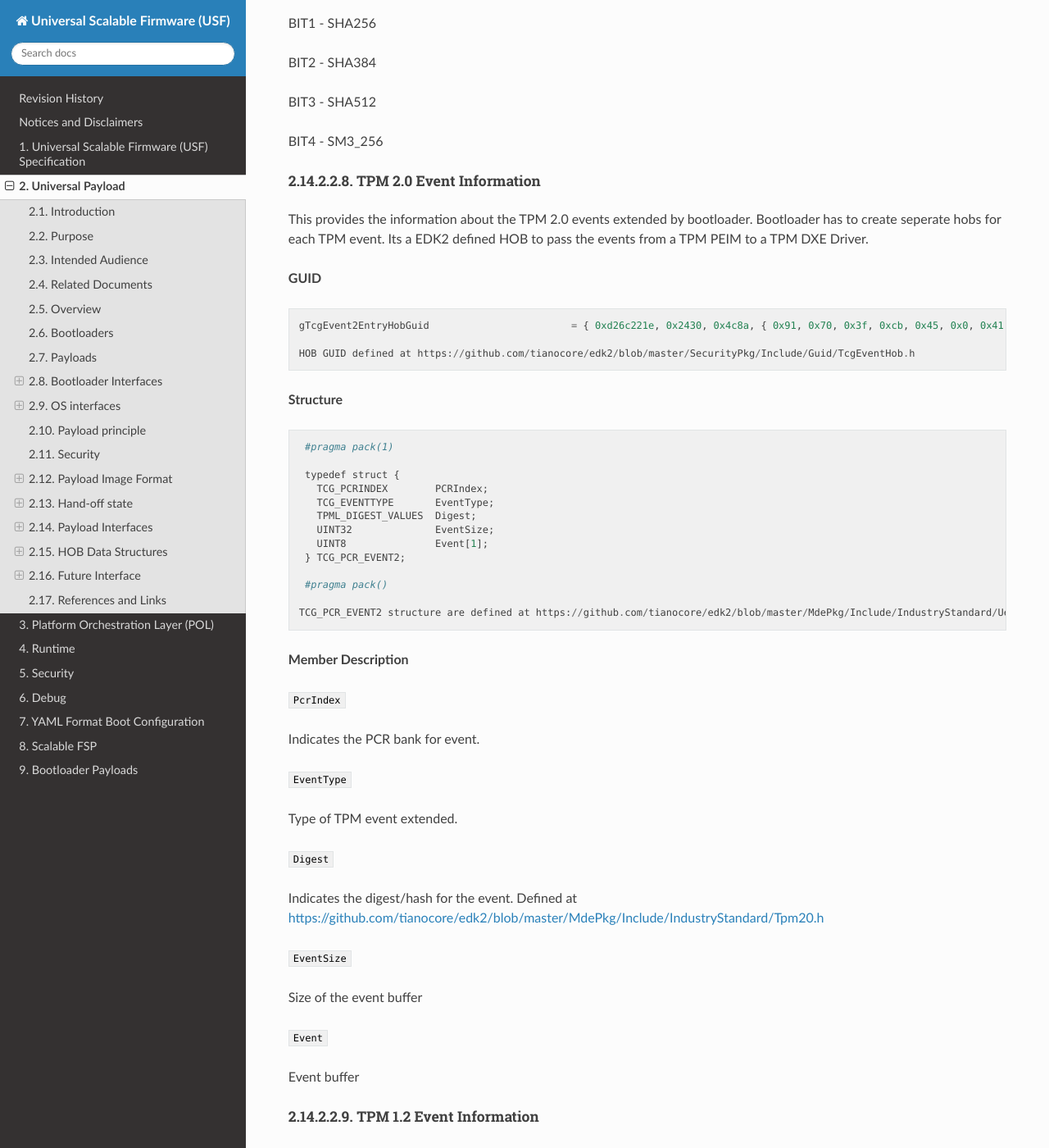
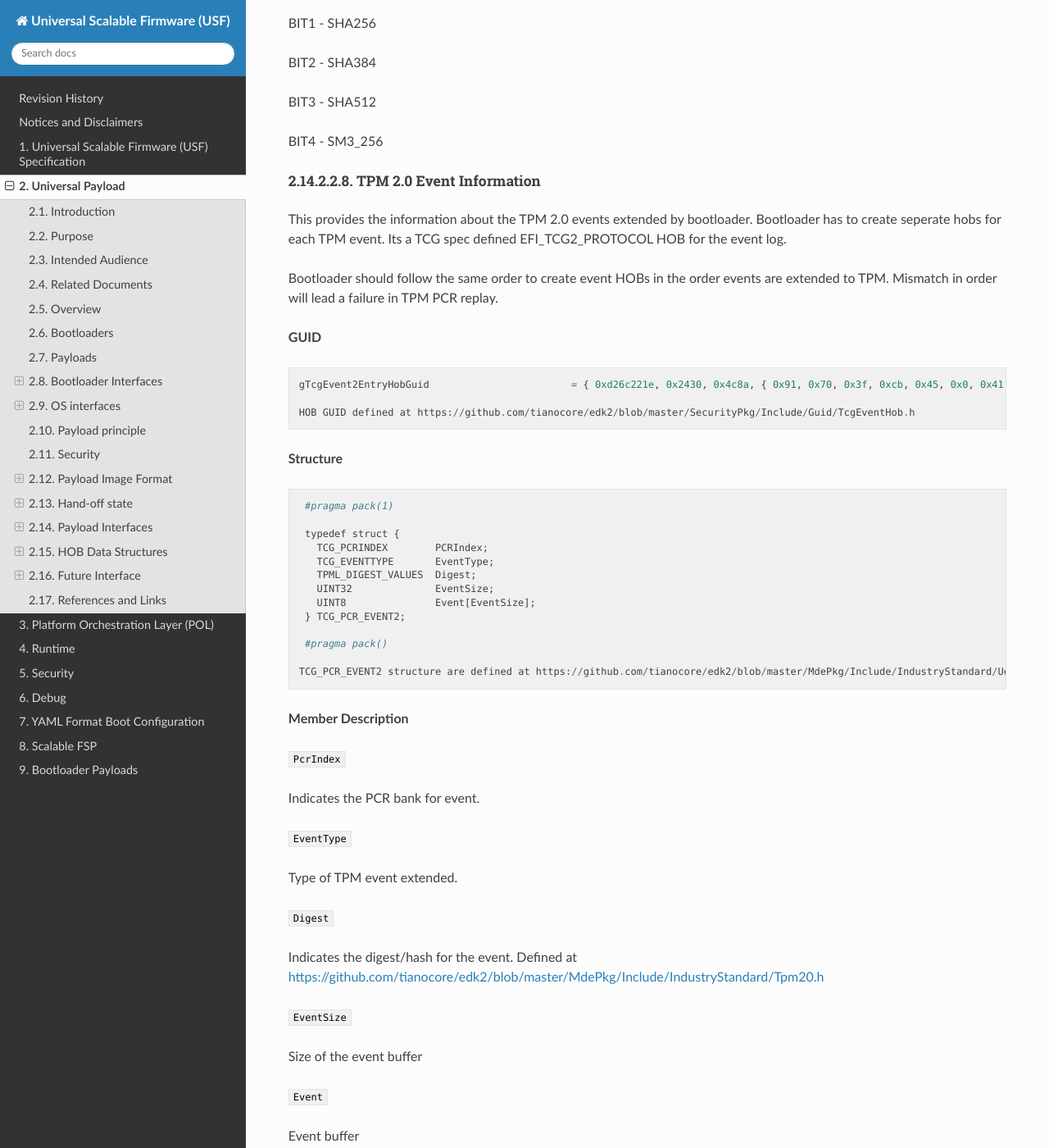
Before and after one commit to UniversalScalableFirmware/documentation, a Sphinx documentation site: the page built from source/2_universal_payload.rst, in a window 1280 px wide and 1400 px high, scrolled down 24760 px. Shown: the whole window at 82% size. Built offline with Sphinx 7.4.7 and the Read the Docs theme 2.0.0, drawn with Linux system fonts in a browser that asks for light colours; some of the changed text lies outside the part shown.

Commit message:
Update universal payload spec version to 0.9
Update the definitions for secure boot and TPM event HOBs.

Signed-off-by: Subash Lakkimsetti <subash.lakkimsetti@intel.com>

```diff
--- a/source/2_universal_payload.rst
+++ b/source/2_universal_payload.rst
@@ -1420,7 +1420,10 @@ TPM 2.0 Event Information
 %%%%%%%%%%%%%%%%%%%%%%%%%
 
 This provides the information about the TPM 2.0 events extended by bootloader. Bootloader has to create seperate hobs for each TPM event.
-Its a EDK2 defined HOB to pass the events from  a TPM PEIM to a TPM DXE Driver.
+Its a TCG spec defined EFI_TCG2_PROTOCOL HOB for the event log.
+
+Bootloader should follow the same order to create event HOBs in the order events are extended to TPM. Mismatch in order will lead a failure
+in TPM PCR replay.
 
 **GUID**
 
@@ -1442,7 +1445,7 @@ Its a EDK2 defined HOB to pass the events from  a TPM PEIM to a TPM DXE Driver.
     TCG_EVENTTYPE       EventType;
     TPML_DIGEST_VALUES  Digest;
     UINT32              EventSize;
-    UINT8               Event[1];
+    UINT8               Event[EventSize];
   } TCG_PCR_EVENT2;
 
   #pragma pack()
@@ -1476,7 +1479,10 @@ TPM 1.2 Event Information
 %%%%%%%%%%%%%%%%%%%%%%%%%
 
 This provides the information about the TPM 1.2 events extended by bootloader. Bootloader has to create seperate hobs for each TPM event.
-Its a EDK2 defined HOB to pass the events from  a TPM PEIM to a TPM DXE Driver.
+Its a TCG spec defined EFI_TCG2_PROTOCOL HOB for the event log.
+
+Bootloader should follow the same order to create event HOBs in the order events are extended to TPM. Mismatch in order will lead a failure
+in TPM PCR replay.
 
 **GUID**
 
@@ -1501,7 +1507,7 @@ Its a EDK2 defined HOB to pass the events from  a TPM PEIM to a TPM DXE Driver.
     UINT32              EventType;
     TPM_DIGEST          Digest;
     UINT32              EventSize;
-    UINT8               Event[1];
+    UINT8               Event[EventSize];
   } TCG_PCR_EVENT;
 
    TCG_PCR_EVENT structure are defined at https://github.com/tianocore/edk2/blob/master/MdePkg/Include/IndustryStandard/UefiTcgPlatform.h
```
Also changed, not shown: other parts of source/2_universal_payload.rst (+4 -4 lines).
